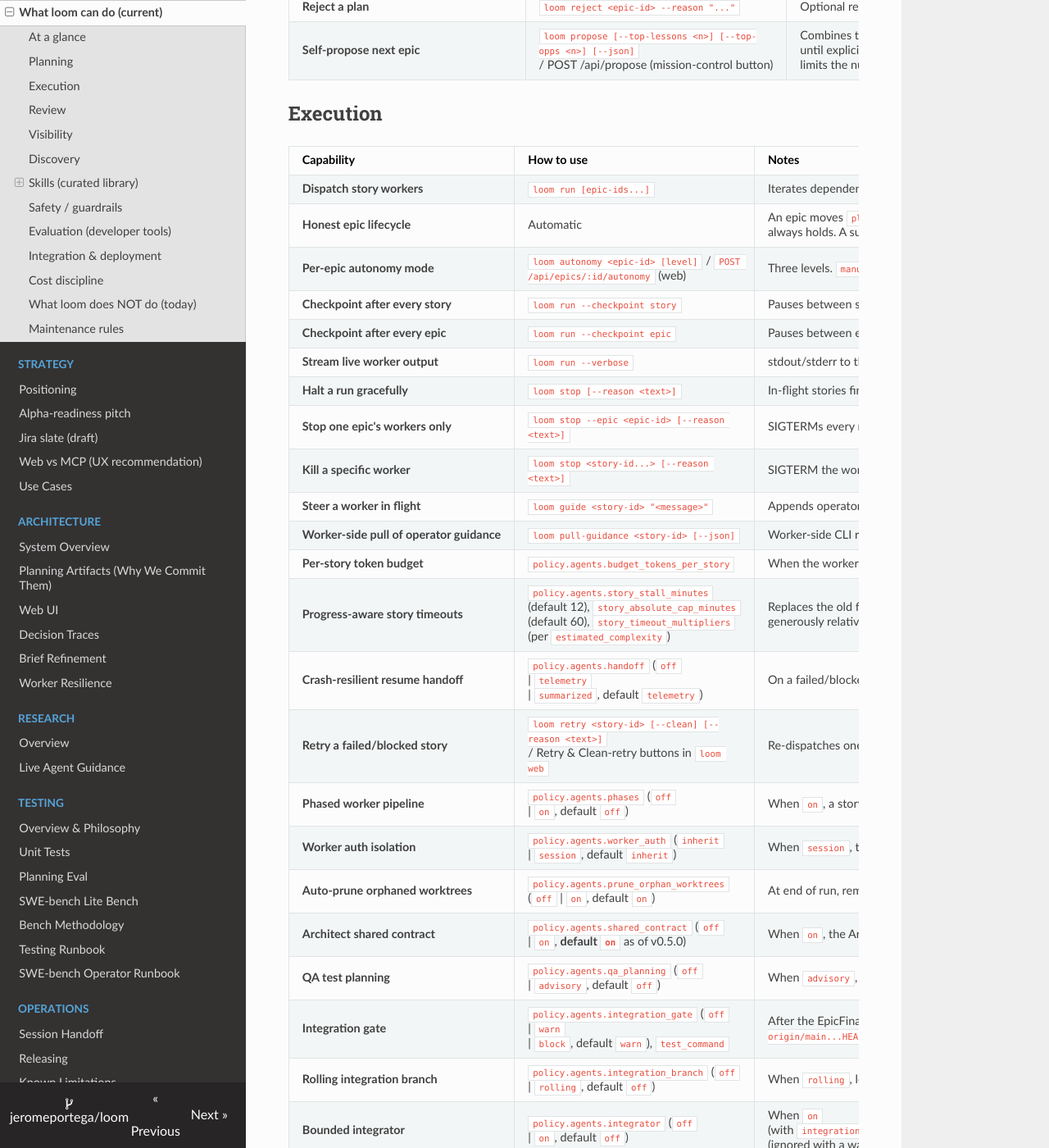
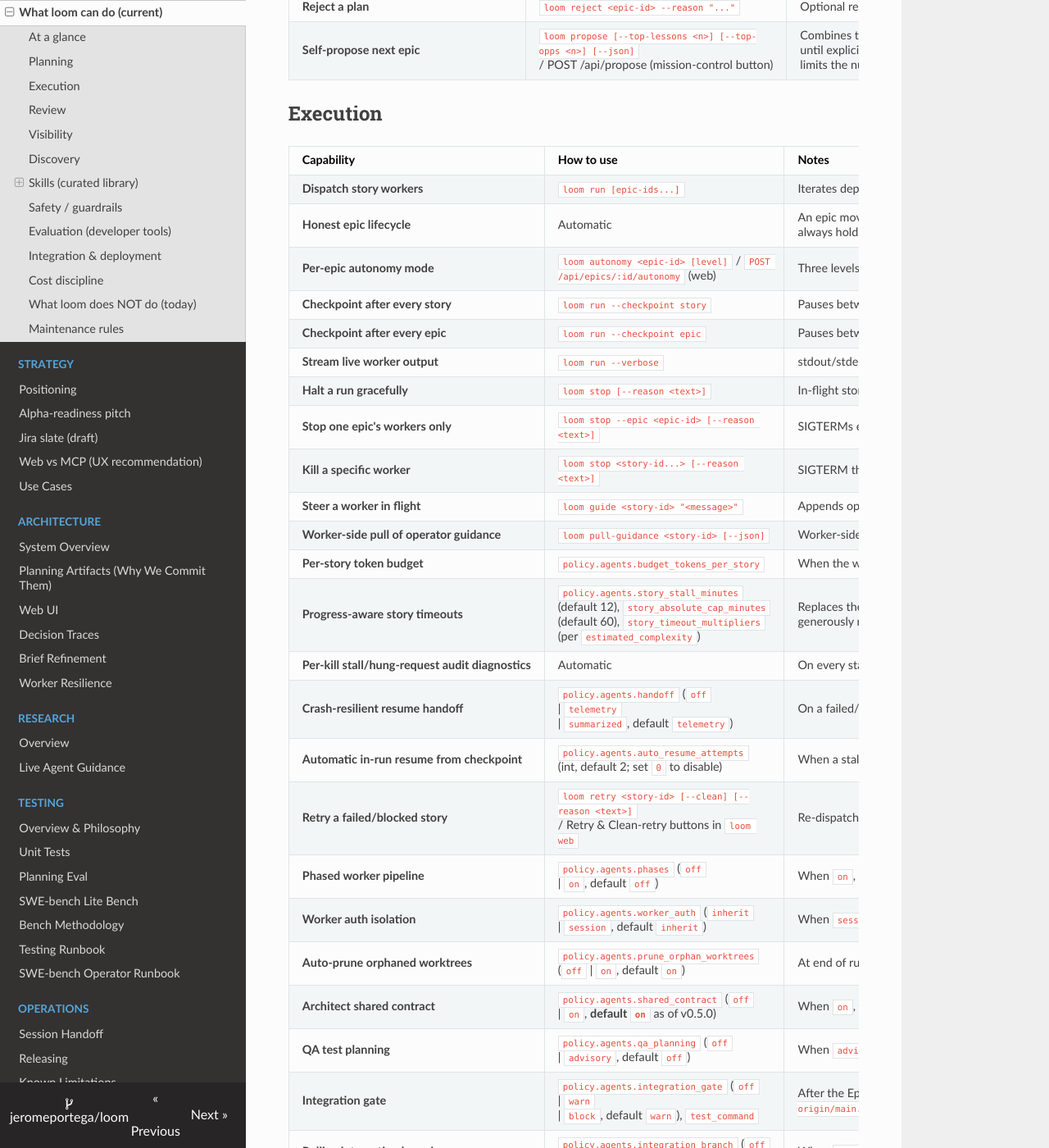
Before and after one commit to jeromeportega/loom, an MkDocs documentation site: the page built from docs/capabilities.md, in a window 1280 px wide and 1400 px high, scrolled down 2628 px. Shown: the whole window at 82% size. Built offline with MkDocs 1.6.1, drawn with Linux system fonts in a browser that asks for light colours; nearby versions of some CDN libraries; some of the changed text lies outside the part shown.

Commit message:
docs(story-032-004): document auto in-run resume and stall-kill diagnostics
Add two rows to the Execution capabilities table:
- Per-kill stall/hung-request audit diagnostics (worker_stall_kill action)
- Automatic in-run resume from checkpoint (policy.agents.auto_resume_attempts)

Add policy.agents.auto_resume_attempts to the knob coverage list.
Capabilities drift check (loom doctor --capabilities) passes clean.

Co-Authored-By: Claude Sonnet 4.6 <noreply@anthropic.com>

```diff
--- a/docs/capabilities.md
+++ b/docs/capabilities.md
@@ -57,7 +57,9 @@ One interface over the engine:
 | **Worker-side pull of operator guidance** | `loom pull-guidance <story-id> [--json]` | Worker-side CLI read of new operator guidance since the last pull. Prints appended text as plain text; `--json` emits `{ content, has_more }`. Exits 0 with "no new guidance" when nothing is new; exits non-zero on error with a one-line message (no stack trace). Complement to `loom guide`. |
 | **Per-story token budget** | `policy.agents.budget_tokens_per_story` | When the worker's cumulative tokens exceed the cap, the subprocess is SIGTERM'd and the story marked failed. Requires `claude-cli` backend. |
 | **Progress-aware story timeouts** | `policy.agents.story_stall_minutes` (default 12), `story_absolute_cap_minutes` (default 60), `story_timeout_multipliers` (per `estimated_complexity`) | Replaces the old fixed 30-min wall-clock kill. A worker is killed after the stall window of zero output (resets on any stdout/stderr) OR the absolute cap regardless. Kills the worker's process group with SIGTERM→SIGKILL escalation. Before any timeout/budget kill, uncommitted work is checkpoint-committed (`wip: … [loom]`, `--no-verify`) so a kill becomes a resumable commit. The stall reset depends on the backend streaming stdout: the `cursor-cli` backend runs `cursor-agent --output-format stream-json --stream-partial-output`, so incremental assistant output keeps the stall timer alive the same way `claude-cli`'s stream-json does — set `story_stall_minutes` generously relative to `story_absolute_cap_minutes` so a genuinely-working cursor worker is never false-killed between events. |
+| **Per-kill stall/hung-request audit diagnostics** | Automatic | On every stall or hung-request guard kill, loom writes a `worker_stall_kill` audit row recording: the kill reason (`stall` / `hung_request`), silence kind (`fully_silent_subprocess` / `hung_request_no_response`), the last stream event label seen before the kill (or `(none)` if nothing ever streamed), whether a checkpoint was committed, and the current auto-resume attempt index. Readable via `loom audit --story <id>`. Produced by `StallKillAudit.recordStallKill` before any re-dispatch decision so the record is written even when auto-resume later rejects. |
 | **Crash-resilient resume handoff** | `policy.agents.handoff` (`off` \| `telemetry` \| `summarized`, default `telemetry`) | On a failed/blocked story loom writes `.loom/handoff/<id>.md` from durable telemetry (git log + decision traces + audit). A non-clean retry injects it so the resumed worker continues instead of starting over. `telemetry` costs zero extra tokens. |
+| **Automatic in-run resume from checkpoint** | `policy.agents.auto_resume_attempts` (int, default 2; set `0` to disable) | When a stall or hung-request guard kill produces a checkpoint commit, the supervisor automatically re-dispatches the worker via `StoryRetryService.prepare()` — the resumed worker picks up from `.loom/handoff/<id>.md` instead of starting over. Each auto-resume increments a run-scoped (non-persisted) counter per story; once the counter reaches `auto_resume_attempts`, the story is left failed and requires a manual `loom retry`. A clean `loom retry` always grants a fresh budget. Workers killed by the absolute cap (`cap` reason) or without a checkpoint are never auto-resumed. Distinct from manual retry: no operator action required — recovery is fully automatic within the same run. |
 | **Retry a failed/blocked story** | `loom retry <story-id> [--clean] [--reason <text>]` / Retry & Clean-retry buttons in `loom web` | Re-dispatches one story. Resume retry (default) keeps the prior branch + checkpoint and feeds the handoff back; clean retry tears down the worktree/branch **and the trees of every story stacked on it** and starts fresh. Lease-aware: a live run re-dispatches it, otherwise the command dispatches the epic itself. Grants a fresh auto-retry budget. Guards a running story or a live per-epic dispatch lease. `--reason` is recorded in the audit log (defaults to `"cli"`). |
 | **Phased worker pipeline** | `policy.agents.phases` (`off` \| `on`, default `off`) | When `on`, a story runs as separate implement → verify spawns, each with its own fresh timer and a checkpoint + handoff refresh at the boundary, so a crash mid-verify resumes from the committed implement work. |
 | **Worker auth isolation** | `policy.agents.worker_auth` (`inherit` \| `session`, default `inherit`) | When `session`, the worker subprocess env strips `ANTHROPIC_API_KEY` / `ANTHROPIC_AUTH_TOKEN` so the spawned `claude` CLI falls back to the operator's `claude login` session. Lets an outer agent (and planning) run on an API key — e.g. event/credit funds set in the orchestrator's environment — while the bulk worker spend stays on the session. **Never put the key in `policy.yaml`** (it would be captured in `policy_snapshot`); it belongs in the orchestrator's environment. `inherit` (default) passes the parent env through unchanged. Requires you stay logged in via `claude login` so workers have a session to use. |
@@ -316,6 +318,7 @@ truth.
 <!-- coverage:command:end -->
 
 <!-- coverage:knob:start -->
+`policy.agents.auto_resume_attempts`
 `policy.agents.budget_tokens_per_story`
 `policy.agents.context_notes`
 `policy.agents.cursor_model`
```
